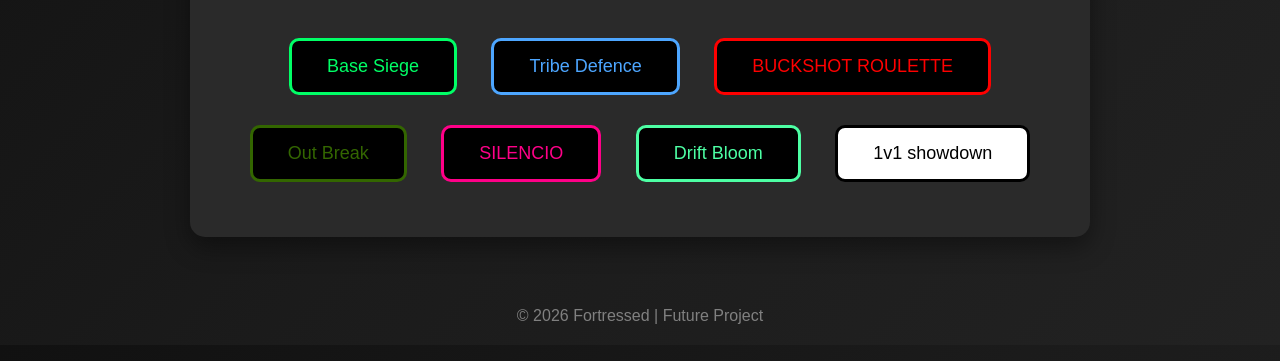
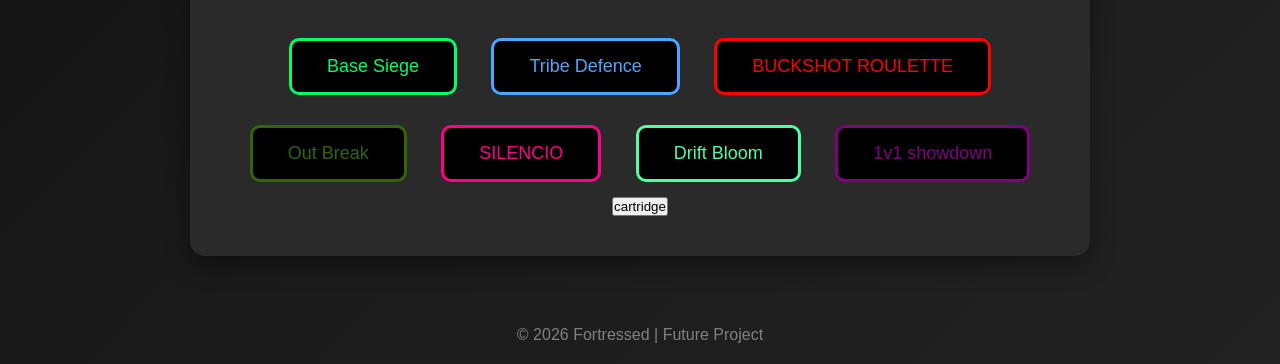
Before and after one commit to yuanyuanbujue/TRIBE-DEFENCE, a plain HTML site: page index.html in a window 1280 px wide. Shown: the part 439-803 px from the top of the page. Drawn offline with Linux system fonts and the light colour scheme.

Commit message:
Update index.html

```diff
--- a/index.html
+++ b/index.html
@@ -233,6 +233,26 @@
     transform:translateY(-4px);
 }
 
+     /*cartridge*/
+    .l1v1Btn{
+    background:black;
+    color:#800080;
+    border:3px solid #800080;
+    padding:15px 35px;
+    font-size:18px;
+    border-radius:10px;
+    cursor:pointer;
+    margin:15px;
+    transition:.3s;
+}
+
+.l1v1Btn:hover{
+    background:#800080;
+    color:black;
+    box-shadow:0 0 20px #800080;
+    transform:translateY(-4px);
+}
+
 /* Footer */
 
 footer{
@@ -302,6 +322,13 @@
 onclick="location.href='1v1-showdown.html'">
 1v1 showdown
 </button>
+
+
+<button class="cartBtn"
+onclick="location.href='cartridge.html'">
+cartridge
+</button>
+
 </section>
 
 <footer>
```
